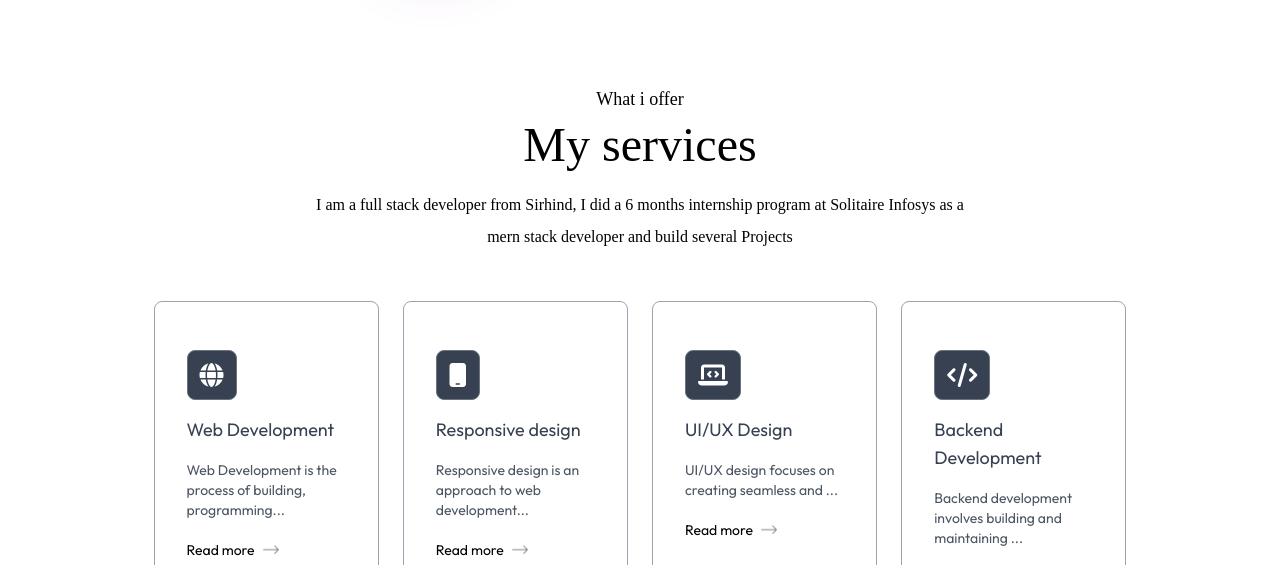
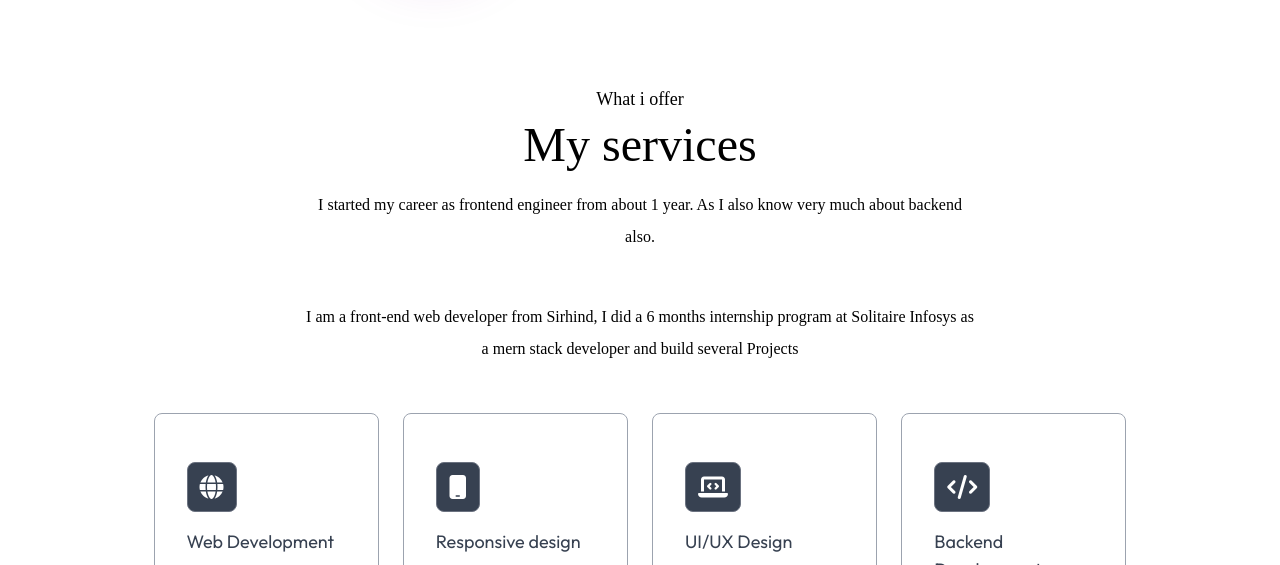
Before and after one commit to pardeepsingh77/PersonalWebsite, a plain HTML site: page index.html in a window 1280 px wide. Shown: the part 1504-2069 px from the top of the page. Drawn offline with nearby package versions, Linux system fonts and the light colour scheme; a web font is replaced by a local one.

Commit message:
some miner changes

```diff
--- a/index.html
+++ b/index.html
@@ -109,7 +109,7 @@
      <div class="w-11/12 max-w-3xl text-center mx-auto h-screen flex flex-col items-center justify-center gap-4">
         <img src="./images/my pic2-photoaidcom-cropped.jpg" class="rounded-full w-32" alt="">
         <h3 class="flex items-center gap-2 text-xl md:text-2xl mb-3 font-Ovo ">Hi! I'm Pardeep Singh <img src="./images/hand-icon.png" class="w-6" alt=""></h3>
-        <h1 class="text-3xl md:text-6xl lg:text-[66px] font-Ovo ">Full stack developer based in Punjab</h1>
+        <h1 class="text-3xl md:text-6xl lg:text-[66px] font-Ovo ">Front-end developer based in Punjab</h1>
         <p class="max-w-2xl mx-auto font-Ovo ">A passionate MERN stack Web Developer, adept at building dynamic, efficient web applications. Committed to continuous learning and delivering innovative, smart solutions.</p>
         <div class="flex flex-col sm:flex-row items-center gap-4 mt-4 ">
             <a href="#contact" class="px-10 py-4 border rounded-full bg-gradient-to-r from-[#b820e6] to-[#da7d20] text-white flex items-center gap-2 dark:border-transparent">contact me <img src="./images/right-arrow-white.png" class="w-4" alt=""></a>
@@ -176,7 +176,8 @@
       <div id="services" class="w-full px-[12%] py-10 scroll-mt-14">
         <h4 class="text-center mb-2 text-lg font-Ovo ">What i offer</h4>
         <h2 class="text-center text-5xl font-Ovo ">My services</h2>
-        <p class="text-center max-w-2xl mx-auto  mt-5 mb-12 font-Ovo">I am a full stack developer from Sirhind, I did a 6 months internship program at Solitaire Infosys as a mern stack developer and build several Projects</p>
+        <p class="text-center max-w-2xl mx-auto  mt-5 mb-12 font-Ovo">I started my career as frontend engineer from about 1 year. As I also know very much about backend also.</p>
+        <p class="text-center max-w-2xl mx-auto  mt-5 mb-12 font-Ovo">I am a front-end web developer from Sirhind, I did a 6 months internship program at Solitaire Infosys as a mern stack developer and build several Projects</p>
         <div class="grid grid-cols-auto gap-6 my-10">
           <div class="border border-gray-400 rounded-lg px-8 py-12 hover:shadow-black cursor-pointer hover:bg-darkHover hover:-translate-y-1 transition duration-500 dark:hover:shadow-white">
             <i class="fa-solid fa-globe text-2xl border border-gray-500 px-3 rounded-lg text-white bg-gray-700 py-2"></i>
```
